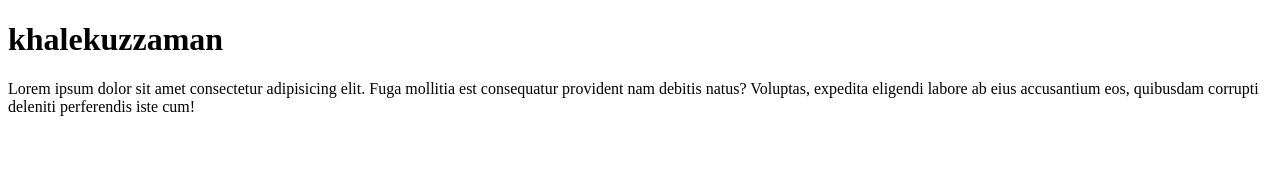
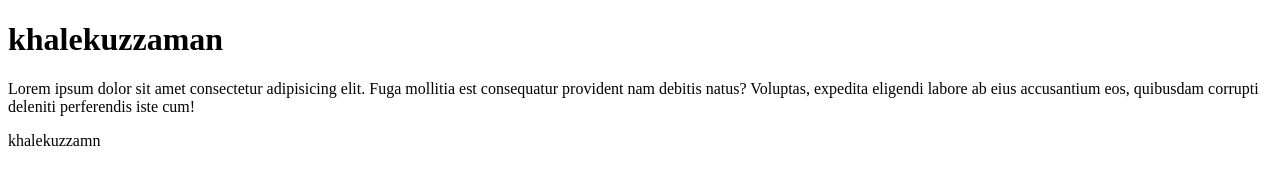
Before and after one commit to khalekuzzaman365/portfully-websitew, a plain HTML site: page index.html in a window 1280 px wide. Drawn offline with Linux system fonts and the light colour scheme.

Commit message:
Update index.html

```diff
--- a/index.html
+++ b/index.html
@@ -9,5 +9,6 @@
 <body>
    <h1> khalekuzzaman</h1>
    <p>Lorem ipsum dolor sit amet consectetur adipisicing elit. Fuga mollitia est consequatur provident nam debitis natus? Voluptas, expedita eligendi labore ab eius accusantium eos, quibusdam corrupti deleniti perferendis iste cum!</p>
-</body>
+    <p>khalekuzzamn</p>
+   </body>
 </html>
```
